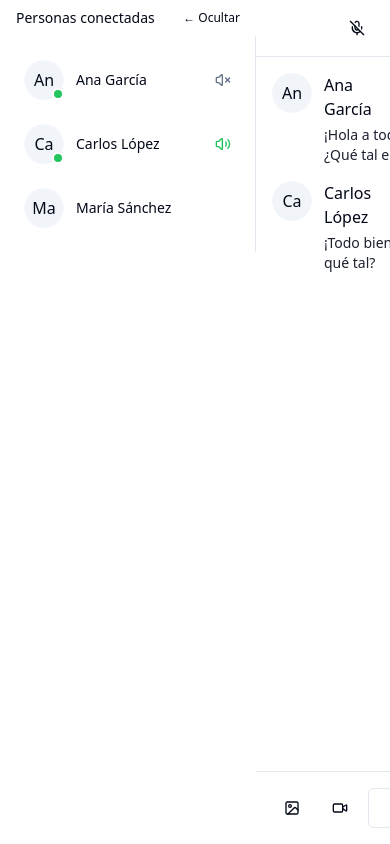
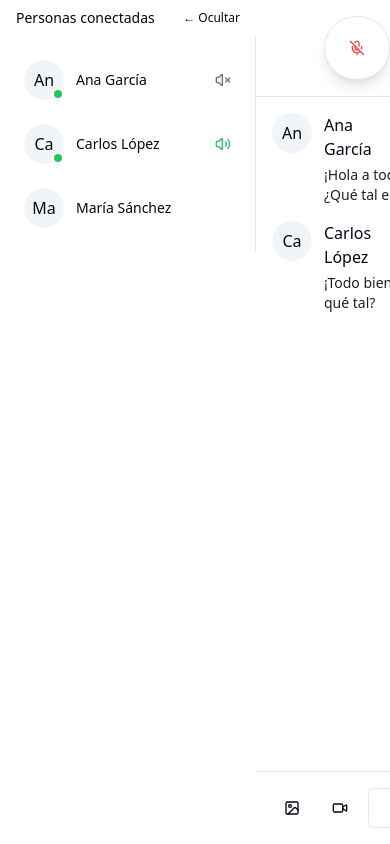
Before and after one commit to carlosglezgarcia/active-social-hub, a React (Vite) app: page /chat in a window 390 px wide. Shown: the top 844 px of the page. Built offline with nearby package versions, Linux system fonts and the light colour scheme.

Commit message:
Improve microphone UI visibility
Improve the visibility of the microphone UI, particularly for elderly users.  The microphone will be more prominent and easily accessible.

```diff
--- a/src/pages/Chat.tsx
+++ b/src/pages/Chat.tsx
@@ -43,15 +43,20 @@ const Chat: FC = () => {
 
       {/* Main chat area */}
       <div className="flex-1 flex flex-col">
-        {/* Voice chat controls */}
-        <div className="bg-card border-b p-2 flex items-center justify-center space-x-2">
+        {/* Voice chat controls - Ahora más visible */}
+        <div className="bg-card border-b p-4 flex items-center justify-center">
           <Button
-            variant={isMuted ? "ghost" : "default"}
-            size="icon"
+            variant={isMuted ? "outline" : "default"}
+            size="lg"
             onClick={toggleMute}
-            className="w-10 h-10 rounded-full"
+            className="w-16 h-16 rounded-full shadow-lg hover:scale-105 transition-transform"
+            aria-label={isMuted ? "Activar micrófono" : "Desactivar micrófono"}
           >
-            {isMuted ? <MicOff className="h-5 w-5" /> : <Mic className="h-5 w-5" />}
+            {isMuted ? (
+              <MicOff className="h-8 w-8 text-destructive" />
+            ) : (
+              <Mic className="h-8 w-8 text-green-500" />
+            )}
           </Button>
         </div>
 
```
